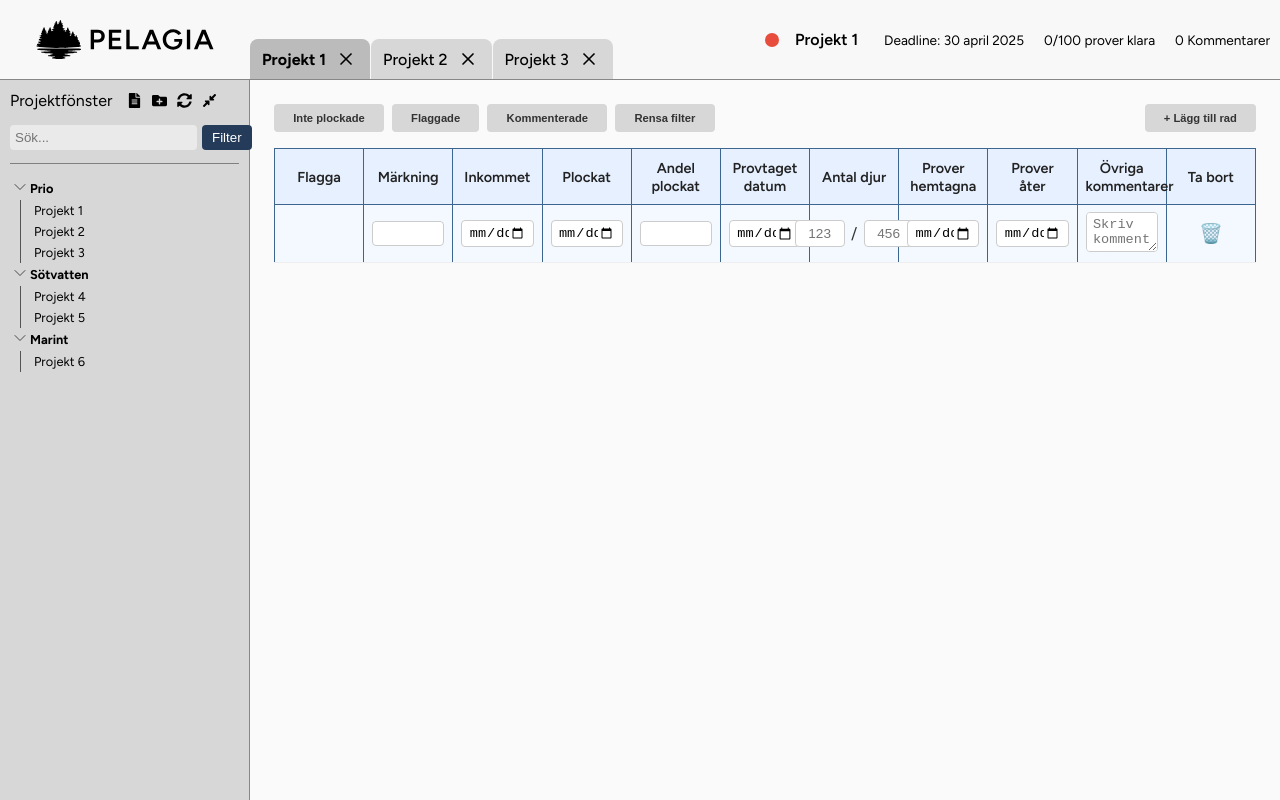
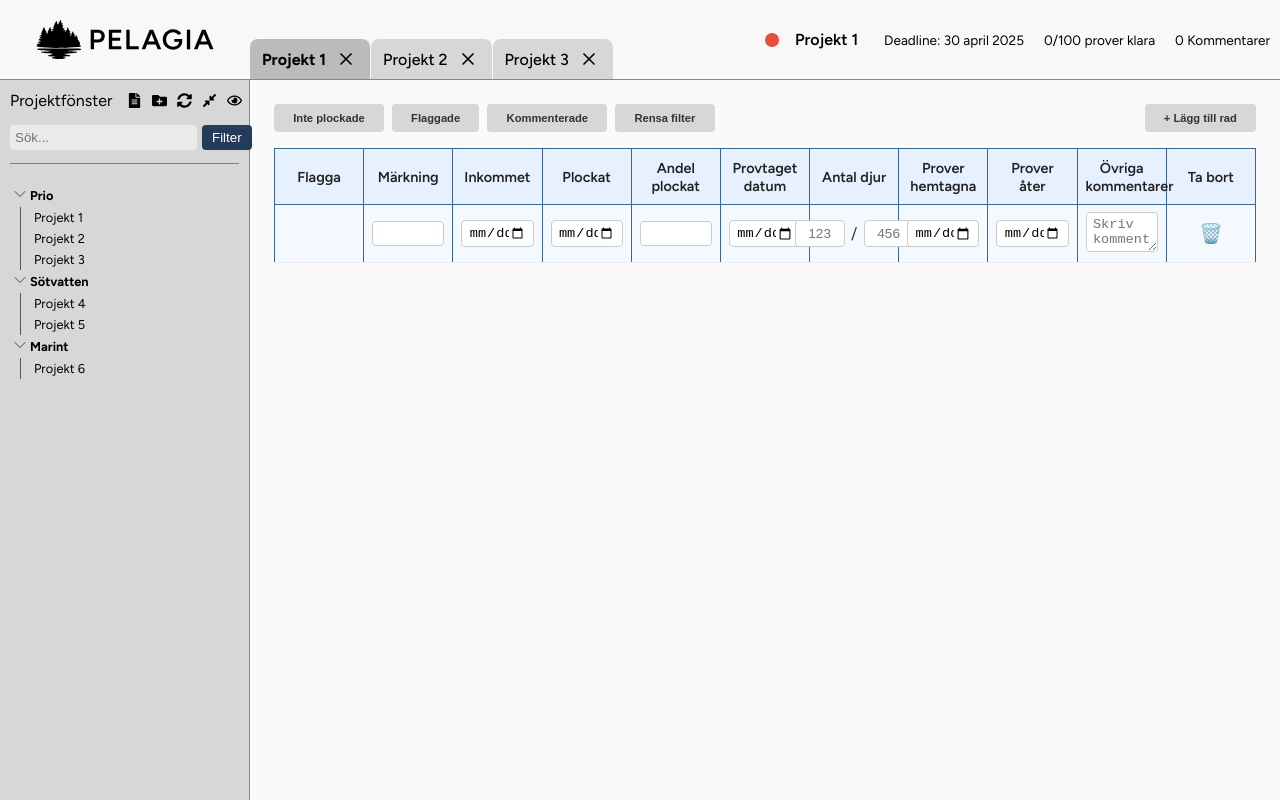
Before and after one commit to EliasKristmansson/dbtreact, a React (Vite) app in the folder reactproject1/: page / in a window 1280 px wide. Built offline with nearby package versions, Linux system fonts and the light colour scheme.

Commit message:
added minimize and maxmize functionality of sidebar as well as resizing

```diff
--- a/reactproject1/src/App.css
+++ b/reactproject1/src/App.css
@@ -345,3 +345,55 @@ body {
     height: 100%;
     z-index: 10;
 }
+
+
+.sidebar {
+    background-color: #D7D7D7;
+    border-right: 1px solid #888686;
+    box-sizing: border-box;
+    padding: 10px;
+    position: relative;
+    transition: width 0.3s ease;
+}
+
+.sidebar-title,
+.sidebar-icons,
+.sidebar-header,
+.folders-container {
+    transition: opacity 0.3s ease, visibility 0.3s ease;
+}
+
+.sidebar.minimized {
+    width: 50px; /* Adjust width for minimized state */
+}
+
+.sidebar-title,
+.sidebar-icons,
+.sidebar-header,
+.folders-container {
+    opacity: 1;
+    visibility: visible;
+}
+
+    .sidebar-title.minimized,
+    .sidebar-icons.minimized,
+    .sidebar-header.minimized,
+    .folders-container.minimized {
+        opacity: 0;
+        visibility: hidden; /* Hide content when minimized */
+    }
+
+.folders-container {
+    margin-top: 20px;
+}
+
+.resizer {
+    width: 5px;
+    cursor: ew-resize;
+    background-color: transparent;
+    position: absolute;
+    top: 0;
+    right: 0;
+    height: 100%;
+    z-index: 10;
+}
--- a/reactproject1/src/components/Sidebar.jsx
+++ b/reactproject1/src/components/Sidebar.jsx
@@ -1,6 +1,6 @@
 import React, { useState, useRef } from "react";
 import Folder from "./Folder";
-import { FaFileAlt, FaFolderPlus, FaSyncAlt, FaCompressAlt } from "react-icons/fa";
+import { FaFileAlt, FaFolderPlus, FaSyncAlt, FaCompressAlt, FaRegEye } from "react-icons/fa";
 
 export default function Sidebar({ onFilterClick, onProjectCreate, onProjectOpen }) {
     const [folders, setFolders] = useState([
@@ -9,6 +9,7 @@ export default function Sidebar({ onFilterClick, onProjectCreate, onProjectOpen
         { title: "Marint", projects: ["Projekt 6"] },
     ]);
 
+    const [isMinimized, setIsMinimized] = useState(false);
     const sidebarRef = useRef(null);
     const isResizing = useRef(false);
     const [sidebarWidth, setSidebarWidth] = useState(250);
@@ -22,10 +23,14 @@ export default function Sidebar({ onFilterClick, onProjectCreate, onProjectOpen
     const resizeSidebar = (e) => {
         if (!isResizing.current) return;
         const newWidth = e.clientX;
-        if (newWidth >= 180 && newWidth <= 500) { // Set min/max width
+        if (newWidth >= 180 && newWidth <= 500) {
             setSidebarWidth(newWidth);
+            if (isMinimized && newWidth > 50) {
+                setIsMinimized(false);
+            }
         }
     };
+
 
     const stopResizing = () => {
         isResizing.current = false;
@@ -63,25 +68,50 @@ export default function Sidebar({ onFilterClick, onProjectCreate, onProjectOpen
         onProjectOpen(projectName);
     };
 
+    const minimizeSideBar = () => {
+        if (isMinimized) {
+            setSidebarWidth(250);
+        } else {
+            setSidebarWidth(0);
+        }
+        setIsMinimized(!isMinimized);
+    };
+
     return (
-        <div className="sidebar" ref={sidebarRef} style={{ width: `${sidebarWidth}px` }}>
+        <div
+            className="sidebar"
+            ref={sidebarRef}
+            style={{ width: `${sidebarWidth}px` }}
+            onClick={() => {
+                if (isMinimized) {
+                    setSidebarWidth(250);
+                    setIsMinimized(false);
+                }
+            }}
+        >
+
             <div className="sidebar-container">
-                <p>Projektfönster</p>
-                <div className="sidebar-icons">
+                {/* Title and icons that should be minimized */}
+                <p className={`sidebar-title ${isMinimized ? "minimized" : ""}`}>Projektfönster</p>
+                <div className={`sidebar-icons ${isMinimized ? "minimized" : ""}`}>
                     <FaFileAlt title="Lägg till projekt" onClick={addProject} />
                     <FaFolderPlus title="Lägg till mapp" onClick={addFolder} />
                     <FaSyncAlt title="Uppdatera" onClick={() => console.log("Refresh")} />
                     <FaCompressAlt title="Stäng öppna mappar" onClick={() => console.log("Minimera")} />
+                    <FaRegEye title={isMinimized ? "Återställ projektfönster" : "Minimera projektfönster"} onClick={minimizeSideBar} />
                 </div>
             </div>
 
-            <div className="sidebar-header">
-                <input type="text" placeholder="Sök..." className="search" />
-                <button className="filter-btn" onClick={onFilterClick}>Filter</button>
+            {/* Search and filter buttons */}
+            <div className={`sidebar-header ${isMinimized ? "minimized" : ""}`}>
+                <input type="text" placeholder="Sök..." className={`search ${isMinimized ? "minimized" : ""}`} />
+                <button className={`filter-btn ${isMinimized ? "minimized" : ""}`} onClick={onFilterClick}>Filter</button>
             </div>
 
             <div className="divider-line"></div>
 
+            {/* Folder list */}
+            <div className={`folders-container ${isMinimized ? "minimized" : ""}`}>
                 {folders.map((folder, idx) => (
                     <React.Fragment key={idx}>
                         <Folder
@@ -91,9 +121,18 @@ export default function Sidebar({ onFilterClick, onProjectCreate, onProjectOpen
                         />
                     </React.Fragment>
                 ))}
+            </div>
 
-            {/* Add the resizer */}
-            <div className="resizer" onMouseDown={startResizing}></div>
+            <div
+                className="resizer"
+                onMouseDown={startResizing}
+                onClick={() => {
+                    if (isMinimized) {
+                        setSidebarWidth(250);
+                        setIsMinimized(false);
+                    }
+                }}
+            ></div>
         </div>
     );
 }
```
Lines whose indentation alone changed are shown as unchanged.
